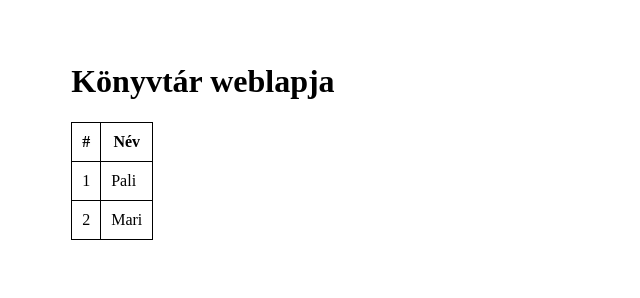
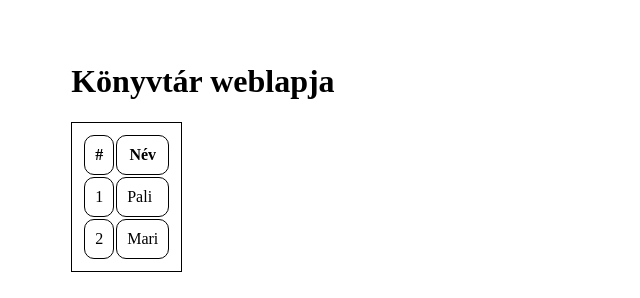
Before and after one commit to MBence23/konyvtar, a website: page src/index.html in a window 1280 px wide. Shown: the whole page, without its empty margins (0-640 px from the left). Drawn offline with Linux system fonts and the light colour scheme.

Commit message:
A cellák lekerekítve

```diff
--- a/src/style.css
+++ b/src/style.css
@@ -13,10 +13,14 @@ Licenc: GNU GPL
 }
 
 .table_001 {
-    border-collapse: collapse;
+    border-collapse: separate;
 }
 
 .table_001, td, th {
     border: 1px solid black;
     padding: 10px;
 }
+
+td, th {
+    border-radius: 10px;
+}
```
